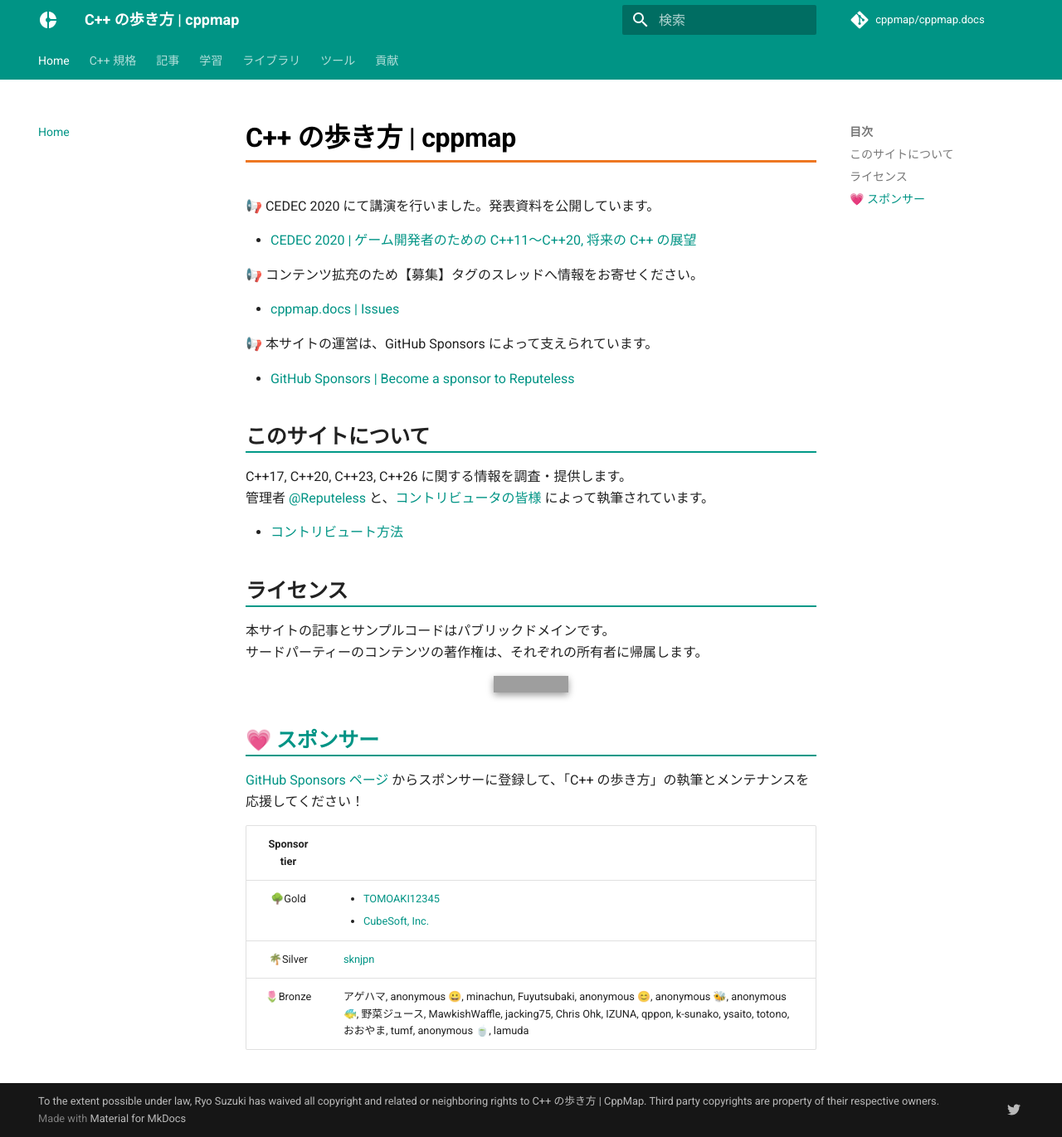
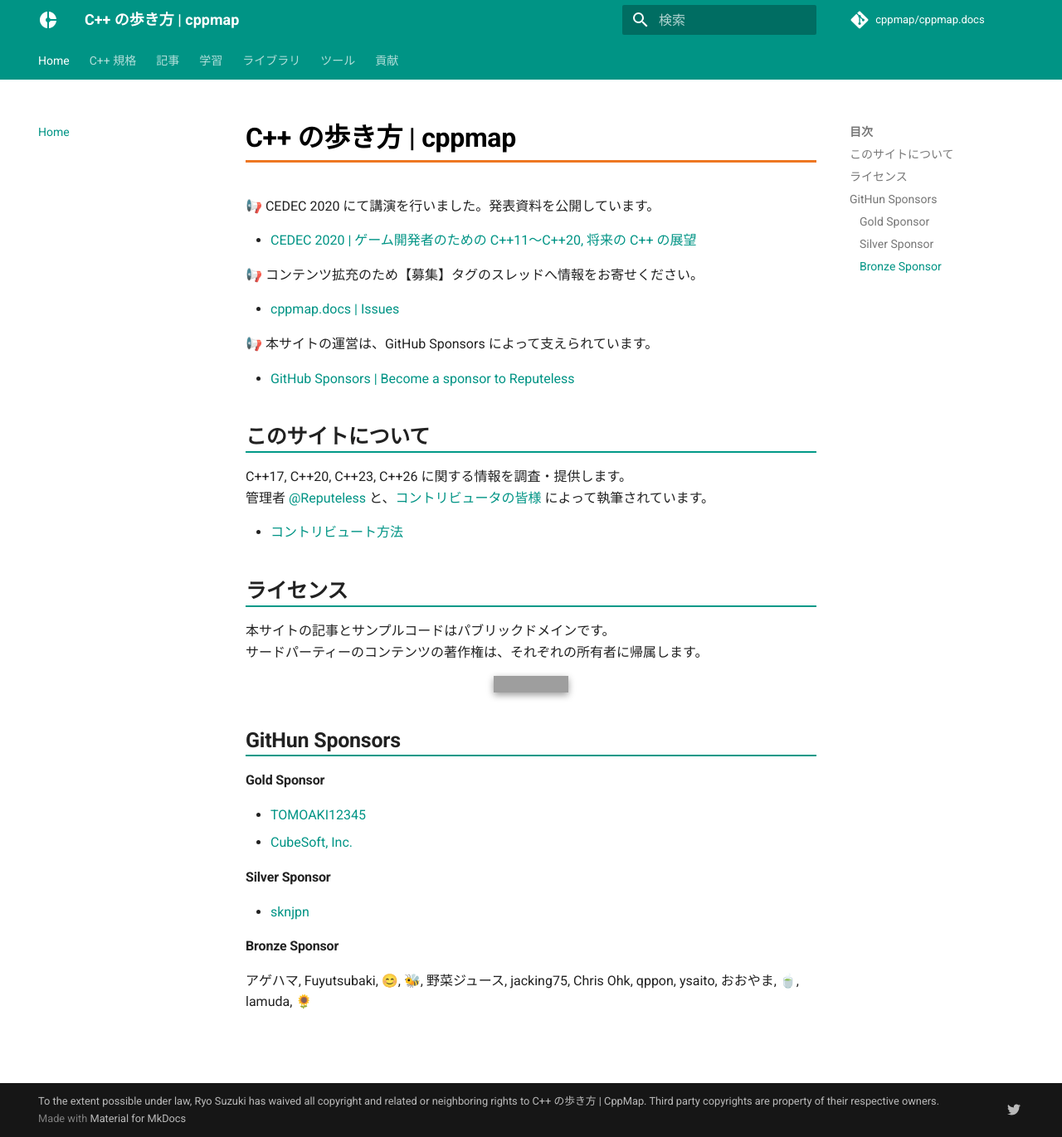
Before and after one commit to cppmap/cppmap.docs, an MkDocs documentation site: the page built from docs/index.md, in a window 1280 px wide and 1371 px high. Shown: the whole window at 83% size. Built offline with MkDocs 1.6.1 and Material for MkDocs 9.7.7, drawn with Linux system fonts in a browser that asks for light colours; nearby versions of some CDN libraries; comment, search, counter and statistics services are not loaded; grey boxes are pictures that could not be loaded.

Commit message:
Update index.md

```diff
--- a/docs/index.md
+++ b/docs/index.md
@@ -27,12 +27,14 @@
 <img src="https://i.creativecommons.org/p/zero/1.0/88x31.png" alt="CC0"/>
 
 
-## 💗 [スポンサー](https://github.com/sponsors/Reputeless)
+## GitHun Sponsors
 
-[GitHub Sponsors ページ](https://github.com/sponsors/Reputeless) からスポンサーに登録して、「C++ の歩き方」の執筆とメンテナンスを応援してください！
+#### Gold Sponsor
+- [TOMOAKI12345](https://github.com/TOMOAKI12345)
+- [CubeSoft, Inc.](https://www.cube-soft.jp/)
 
-|Sponsor tier| |
-|:--:|--|
-|🌳Gold |<ul><li>[TOMOAKI12345](https://github.com/TOMOAKI12345)</li><li>[CubeSoft, Inc.](https://www.cube-soft.jp/)</li></ul>|
-|🌴Silver |[sknjpn](https://twitter.com/sknjpn)|
-|🌷Bronze |アゲハマ, anonymous 😀, minachun, Fuyutsubaki, anonymous 😊, anonymous 🐝, anonymous 🐠, 野菜ジュース, MawkishWaffle, jacking75, Chris Ohk, IZUNA, qppon, k-sunako, ysaito, totono, おおやま, tumf, anonymous 🍵, lamuda |
+#### Silver Sponsor
+- [sknjpn](https://twitter.com/sknjpn)
+
+#### Bronze Sponsor
+アゲハマ, Fuyutsubaki, 😊, 🐝, 野菜ジュース, jacking75, Chris Ohk, qppon, ysaito, おおやま, 🍵, lamuda, 🌻
```
